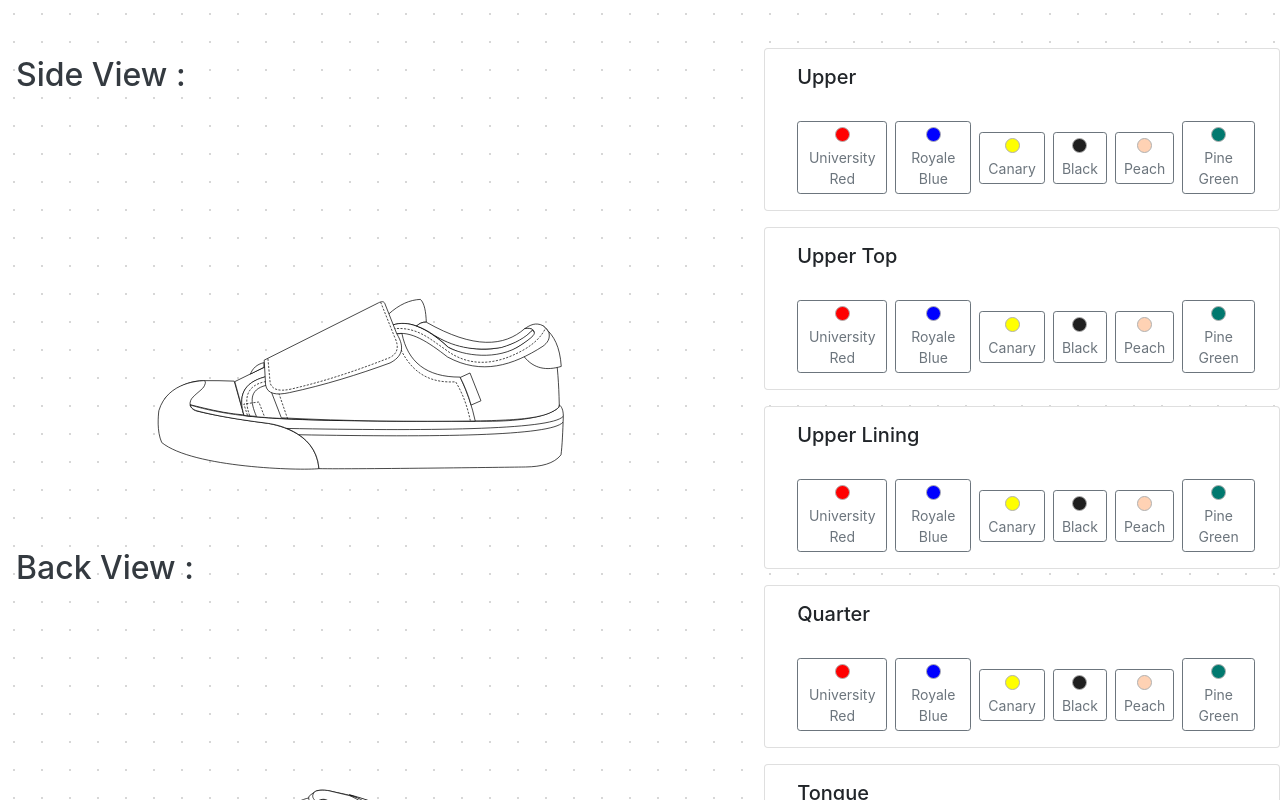
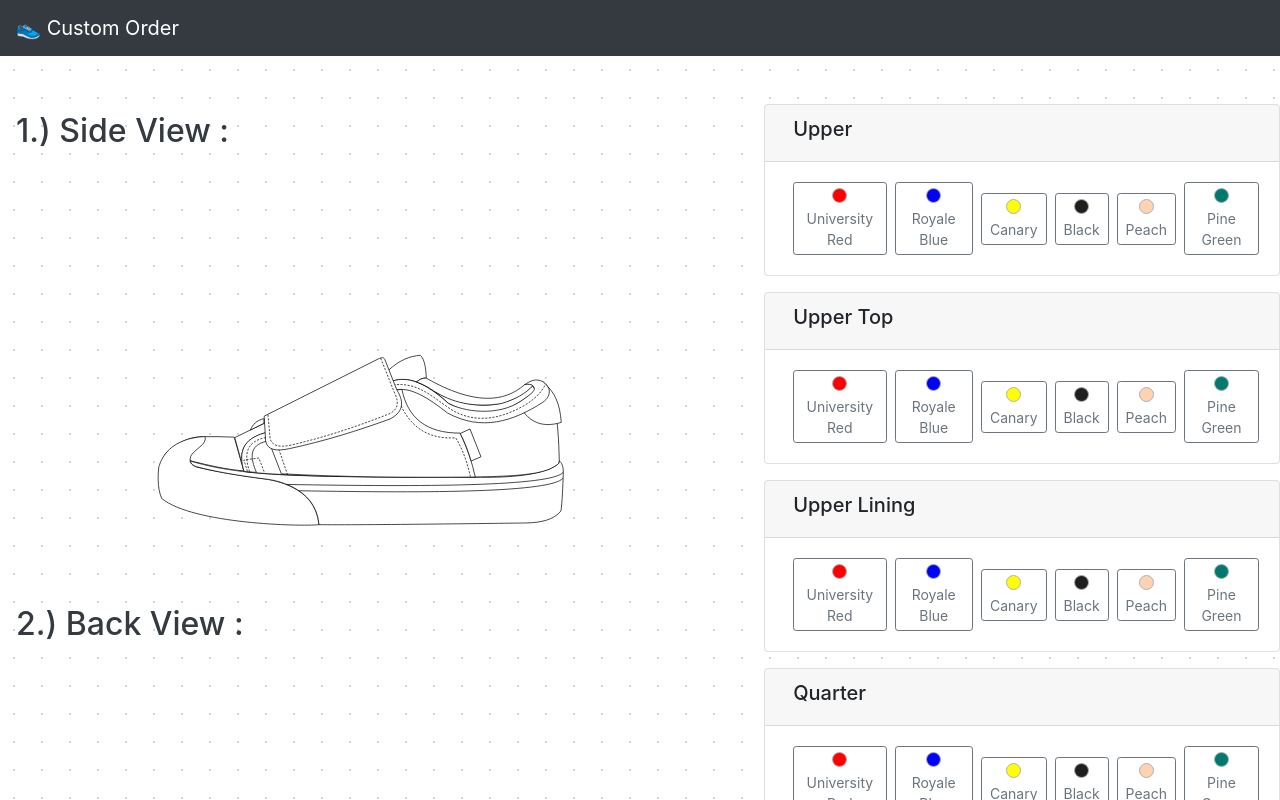
Before and after one commit to andirkh/shoes-customizer, a Next.js app: page / in a window 1280 px wide. Shown: the top 800 px of the page. Built offline with nearby package versions, Linux system fonts and the light colour scheme.

Commit message:
fix: add topbar

```diff
--- a/components/ColorButtons/index.js
+++ b/components/ColorButtons/index.js
@@ -18,8 +18,9 @@ class ColorButtons extends React.Component {
       stateNow === COLOR_DEFAULT_BLACK || stateNow === COLOR_DEFAULT_WHITE
     );
     return (
-      <Card className="mb-3 py-3 px-4">
-        <div className="d-flex align-items-center justify-content-between mb-4">
+      <Card className="mb-3">
+        <Card.Header>
+          <div className="d-flex align-items-center justify-content-between">
             <h5>
               {isSelected && "✅"}
               <span className="ml-2">{shoePartName}</span>
@@ -33,6 +34,8 @@ class ColorButtons extends React.Component {
               </span>
             )}
           </div>
+        </Card.Header>
+        <Card.Body>
           <div className="d-flex align-items-center">
             {colors.map((item) => {
               return (
@@ -59,6 +62,7 @@ class ColorButtons extends React.Component {
               );
             })}
           </div>
+        </Card.Body>
       </Card>
     );
   }
--- a/components/TopBar/index.js
+++ b/components/TopBar/index.js
@@ -4,8 +4,8 @@ import { Navbar } from "react-bootstrap";
 class TopBar extends React.Component {
   render() {
     return (
-      <Navbar bg="light">
-        <Navbar.Brand>The 368</Navbar.Brand>
+      <Navbar bg="dark" variant="dark">
+        <Navbar.Brand href="/">👟 Custom Order</Navbar.Brand>
       </Navbar>
     );
   }
--- a/views/MainPage/index.js
+++ b/views/MainPage/index.js
@@ -38,10 +38,11 @@ class MainPage extends React.Component {
   render() {
     return (
       <Fragment>
+        <TopBar />
         <div className="py-5">
           <Row>
             <Col lg={7} xs={12}>
-              <TitleAnimated title="Side View :" />
+              <TitleAnimated title="1.) Side View :" />
               <Spring
                 native
                 delay={500}
@@ -55,7 +56,7 @@ class MainPage extends React.Component {
                 )}
               </Spring>
 
-              <TitleAnimated className="ml-3" title="Back View :" />
+              <TitleAnimated className="ml-3" title="2.) Back View :" />
               <Spring
                 native
                 delay={600}
```
Lines whose indentation alone changed are shown as unchanged.
